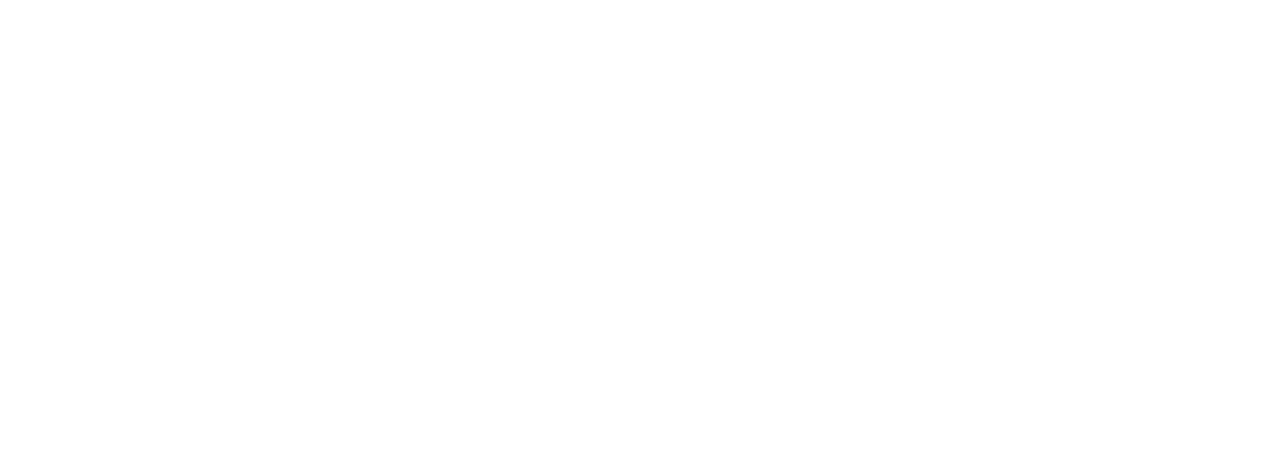
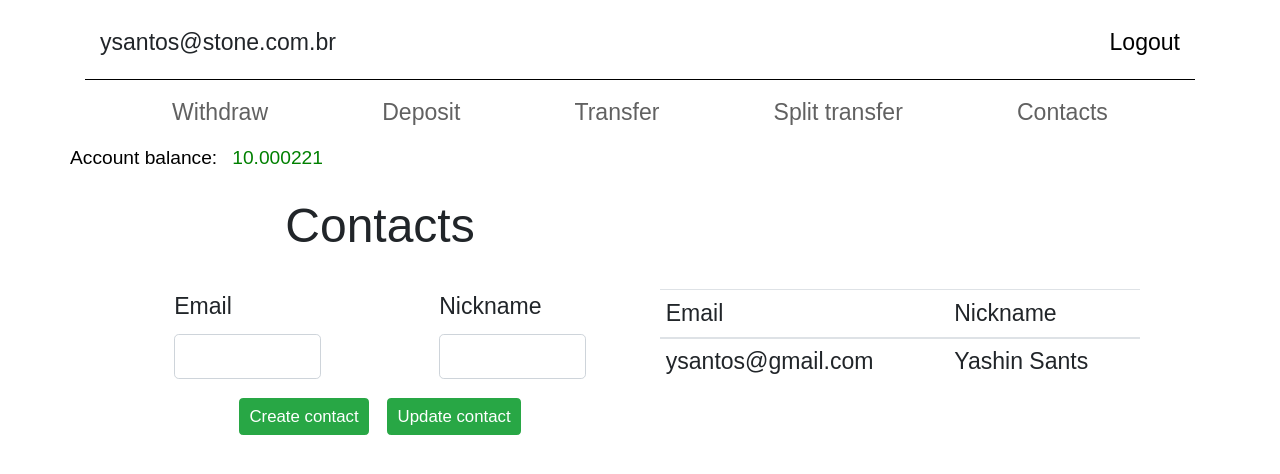
Before and after one commit to yashin5/financial_system_web, a React (Create React App) app: page /contacts in a window 1280 px wide. Shown: the top 474 px of the page. Built offline with nearby package versions, Linux system fonts and the light colour scheme.

Commit message:
feat: contacts screen

```diff
--- a/src/App.tsx
+++ b/src/App.tsx
@@ -11,6 +11,7 @@
           <Route path="/deposit" component={Dashboard} />
           <Route path="/transfer" component={Dashboard} />
           <Route path="/split" component={Dashboard} />
+          <Route path="/contacts" component={Dashboard} />
         </Switch>
       </BrowserRouter>
   );
--- /dev/null
+++ b/src/components/ContactsTable.tsx
@@ -0,0 +1,42 @@
+import React from 'react'
+import { Table } from 'reactstrap';
+
+
+interface Contact {
+    email: string,
+    nickname: string,
+};
+
+interface Props{
+    contact_list: Array<Contact>,
+    auto_fill_email: Function,
+};
+
+const ContactsTable = (props: Props) => {
+    const autoFillEmail = (email: string) => {
+        props.auto_fill_email(email);
+    };
+
+    return (
+        <Table size="sm">
+            <thead>
+                <tr>
+                    <th>Email</th>
+                    <th>Nickname</th>
+                </tr>
+            </thead>
+            <tbody>
+                {
+                    props.contact_list.map((contact: Contact) =>(
+                        <tr key={contact.email} onDoubleClick={() => autoFillEmail(contact.email)}>
+                            <td>{contact.email}</td>
+                            <td>{contact.nickname}</td>
+                        </tr>
+                    ))
+                }
+            </tbody>
+        </Table>
+    )
+}
+
+export default ContactsTable
--- a/src/components/SplitTable.tsx
+++ b/src/components/SplitTable.tsx
@@ -27,7 +27,7 @@
             </thead>
             <tbody>
                 {
-                    props.split_list.map((splitItem: SplitItem, index: number) =>(
+                    props.split_list.map((splitItem: SplitItem) =>(
                         <tr key={splitItem.email} onDoubleClick={() => editItem(splitItem)}>
                             <td>{splitItem.email}</td>
                             <td>{splitItem.percent}</td>
--- a/src/pages/Dashboard.tsx
+++ b/src/pages/Dashboard.tsx
@@ -8,14 +8,19 @@
 import Deposit from '../views/Deposit'
 import Transfer from '../views/Transfer'
 import Split from '../views/Split'
+import AddContact from '../views/AddContact';
 
 
-
+interface Contact {
+    nickname: string,
+    email: string,
+};
 
 interface State{
     email: string,
     balance: string,
     currencies: Array<string>,
+    contact_list: Array<Contact>
 };
 
 interface Props{
@@ -25,19 +30,35 @@
 export default class Dashboard extends Component<Props,State>{
     constructor(props: State){
         super(props);
-        this.state = {email: "", balance: "", currencies: []}
+        this.state = {email: "", balance: "", currencies: [], contact_list:[]}
     };
 
     componentDidMount = () =>{
-        this.setState({email: "ysantos@stone.com.br", balance: "10.000221", currencies: ["BRL"]})
+        this.setState({
+            email: "ysantos@stone.com.br",
+            balance: "10.000221",
+            currencies: ["BRL"],
+            contact_list: [{
+                nickname: "Yashin Sants",
+                email: "ysantos@gmail.com",
+            }]
+        })
     };
 
     balance = (new_balance: string) => {
         this.setState({balance: new_balance})
     };
 
+    createNewContact = (new_contact: Contact) => {
+        const { contact_list } = this.state
+        const verify_if_contact_already_exist = contact_list.filter(contact => contact.email !== new_contact.email)
+        const new_contact_list = [...verify_if_contact_already_exist, new_contact];
+
+        this.setState({contact_list: new_contact_list});
+    };
+
     render(){
-        const { email, balance, currencies} = this.state
+        const { email, balance, currencies, contact_list} = this.state
 
         return(
             <BrowserRouter>
@@ -45,12 +66,15 @@
                     <Header email={email}/>
                     <NavigationFunctions/>
                     <AccountBalance balance={balance} />
+                    <div style={{display: "flex"}}>
                         <Switch>
                             <Route exact path="/withdraw" component={() => <Withdraw new_balance={this.balance}/>} />
                             <Route exact path="/deposit" component={() => <Deposit currencies={currencies} new_balance={this.balance}/>} />
                             <Route exact path="/transfer" component={() => <Transfer new_balance={this.balance}/>} />
                             <Route exact path="/split" component={() => <Split  new_balance={this.balance}/>} />
+                            <Route exact path="/contacts" component={() => <AddContact create_contact={this.createNewContact} contact_list={contact_list} />} />
                         </Switch>
+                    </div>
                 </Container>
             </BrowserRouter>
         )
--- /dev/null
+++ b/src/views/AddContact.tsx
@@ -0,0 +1,107 @@
+import React, {Component, FormEvent, ChangeEvent} from 'react'
+import { Col, Container, Form, Button } from 'reactstrap'
+import styled from 'styled-components'
+import Forms from '../components/Forms'
+import HeaderFunction from '../components/HeaderFunction'
+import ContactsTable from '../components/ContactsTable';
+
+
+
+interface Contact {
+    nickname: string,
+    email: string,
+};
+
+interface State {
+    email: string,
+    nickname: string,
+};
+
+interface Props{
+    contact_list: Array<Contact>,
+    create_contact: Function,
+};
+
+export default class AddContact extends Component<Props, State> {
+    constructor(props: Props){
+        super(props);
+        this.state = { email: "", nickname: ""}
+    };
+
+    email = (event: ChangeEvent<HTMLInputElement>) =>{
+        this.doEmail(event.target.value)
+    };
+
+    doEmail = (email: string) => {
+        this.setState({ email })
+    };
+
+    nickname = (event: ChangeEvent<HTMLInputElement>) =>{
+        this.setState({nickname: event.target.value})
+    };
+
+    contacts = (event: FormEvent<HTMLFormElement>) => {
+        event.preventDefault();
+        const { email, nickname } = this.state;
+
+        this.props.create_contact({email, nickname});
+    }
+
+    render(){
+        const { email, nickname } = this.state
+        const { contact_list } = this.props
+        const formOne = [
+            {
+                label: "Email",
+                value: email,
+                onChange: this.email,
+                type: "email"
+            },
+            {
+                label: "Nickname",
+                value: nickname,
+                onChange: this.nickname,
+                type: "text"
+            }
+        ];
+
+        return(
+            <Container>
+                <Col md="6">
+                <HeaderFunction header="Contacts" />
+                <div style={flex}>
+                <Form onSubmit={this.contacts}>
+                    <Col md="12">
+                        {Forms({forms: formOne})}
+                    </Col>
+                    <ButtonContainer>
+                        <ButtonContainerTwo>
+                            <Button type="submit" color="success" size="sm">Create contact</Button>
+                            <Button type="button" color="success" size="sm">Update contact</Button>
+                        </ButtonContainerTwo>
+                    </ButtonContainer>
+                </Form>
+                <Col md="12">
+                    <ContactsTable auto_fill_email={this.doEmail} contact_list={contact_list} />
+                </Col>
+                </div>
+                </Col>
+            </Container>
+        );
+    };
+};
+
+const flex = {display: "flex"}
+
+const ButtonContainer = styled.div`
+    display: flex;
+    align-items: center;
+    justify-content: center;
+    width: 530px ;
+`;
+
+const ButtonContainerTwo = styled.div`
+    display: flex;
+    justify-content: space-around;
+    width: 300px;
+`;
--- a/src/views/Split.tsx
+++ b/src/views/Split.tsx
@@ -123,8 +123,11 @@
                             </ButtonContainerTwo>
                         </ButtonContainer>
                     </Form>
-                    <Col md="2">
-                        <SplitTable rmTableItem={this.rmItemToSplitTable} split_list={split_list}/>
+                    <Col md="7">
+                        {
+                            split_list.length > 0 &&
+                            <SplitTable rmTableItem={this.rmItemToSplitTable} split_list={split_list}/>
+                        }
                     </Col>
                 </SplitContainerDelimiter>
             </SplitContainer>
```
